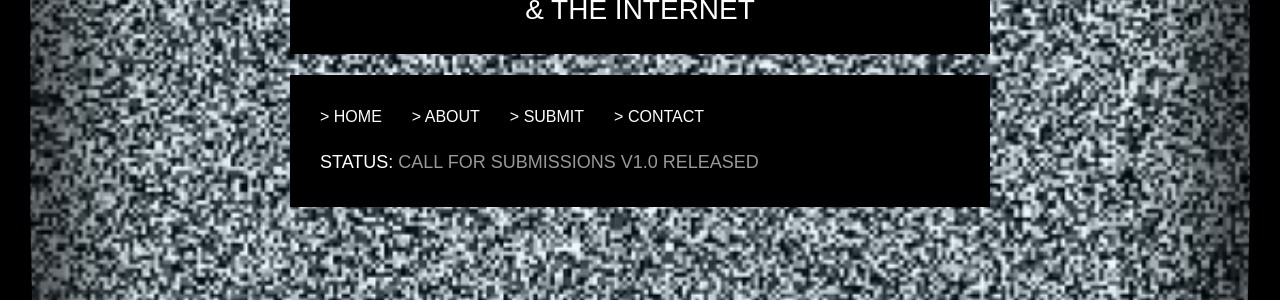
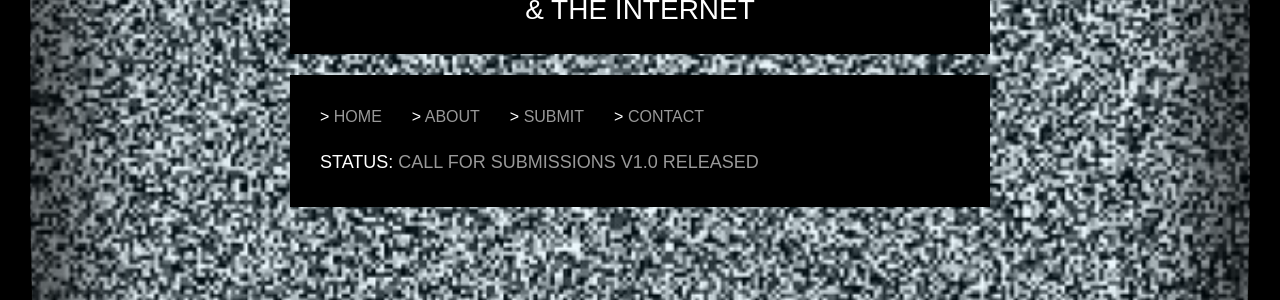
Before and after one commit to Trans-Digital/Trans-Digital.github.io, a Jekyll site: the page built from index.html, in a window 1280 px wide. Shown: the part 399-699 px from the top of the page. Built offline with Jekyll 4.4.1, drawn with Linux system fonts in a browser that asks for light colours; some web fonts are replaced; Markdown is read by kramdown in place of the engine named in the settings.

Commit message:
Revert "Updates CSS to have navigation links be white"
This reverts commit 544a950d3606a952b852abf6f96219dcb5508de1.

Conflicts:
	_includes/navigation.html
	css/custom.css

```diff
--- a/_includes/header.html
+++ b/_includes/header.html
@@ -13,9 +13,6 @@
 
 <!-- GENERAL STYLE -->
 <link type="text/css" rel="stylesheet" media="all" href="/style.css" />
-
-<!-- CUSTOM STYLE -->
-<link type="text/css" rel="stylesheet" media="all" href="/css/custom.css" />
 
 <!-- JQUERY LIBRARY -->
 <script type="text/javascript" src="/js/jquery.min.js"></script>
```
Also changed, not shown: 2 other files.
